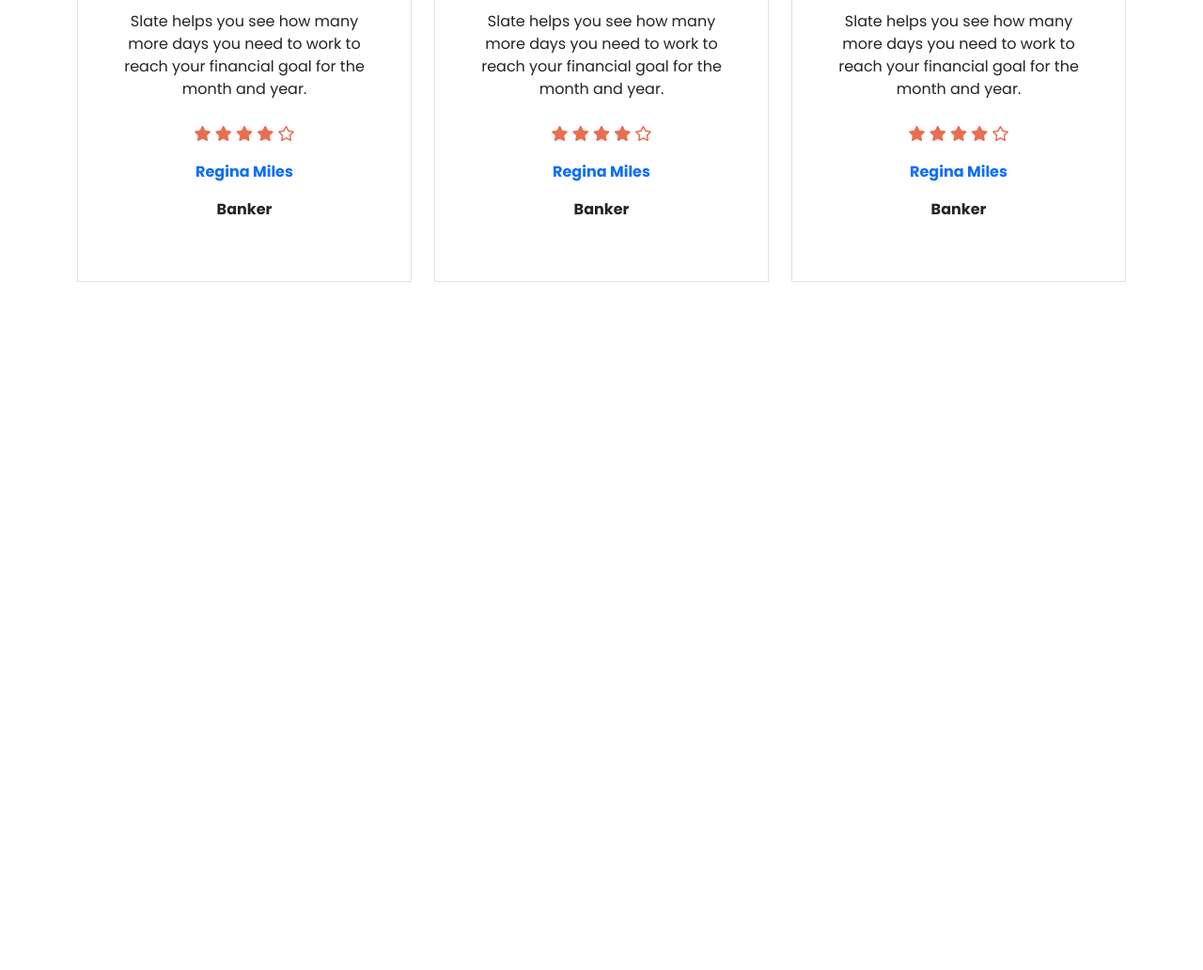
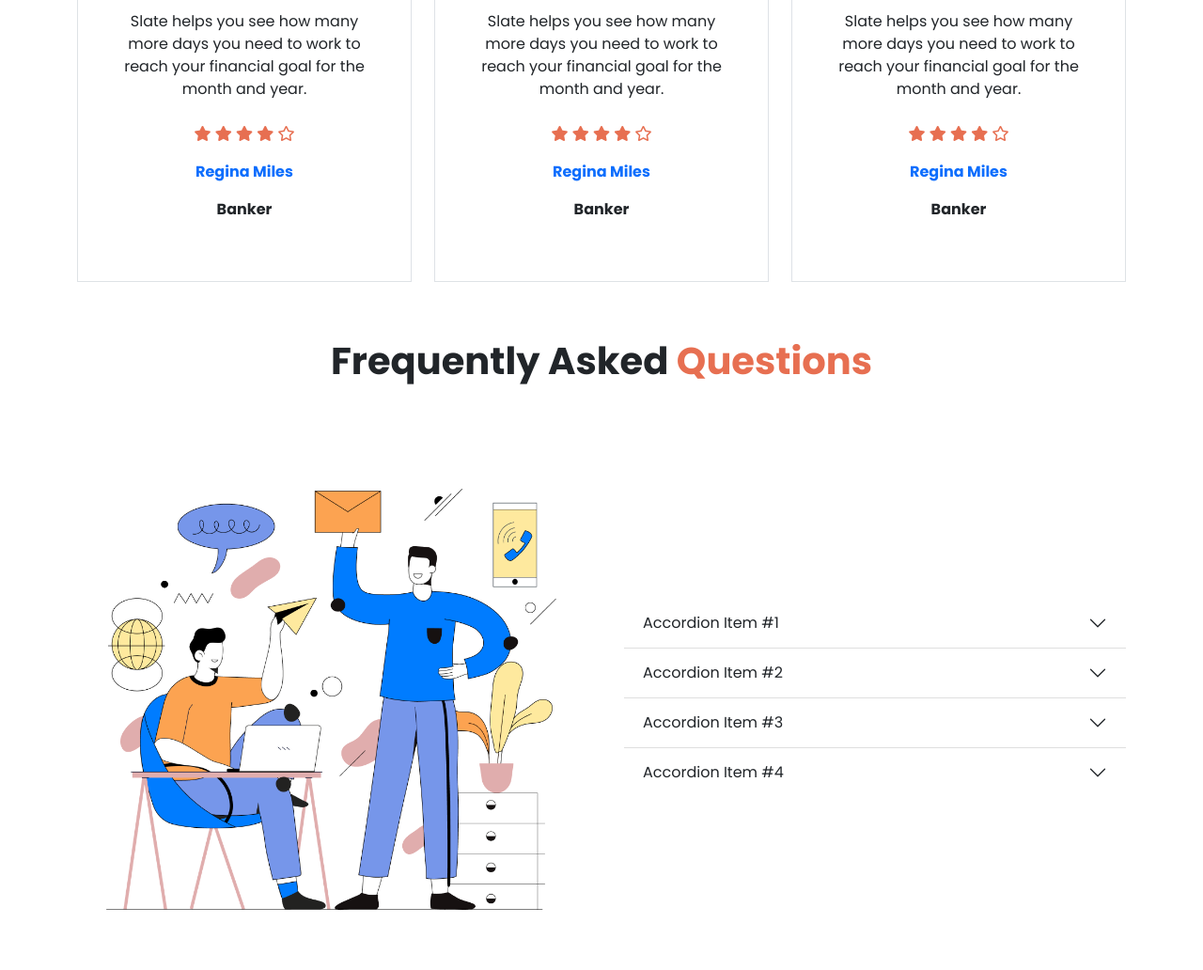
Before and after one commit to developeremdad/honda-crb, a plain HTML site: page index.html in a window 1280 px wide. Shown: the part 1480-2512 px from the top of the page at 94% size. Before the commit the page ends 1780 px from the top, so only its background shows below. Drawn offline with nearby package versions, Linux system fonts and the light colour scheme.

Commit message:
FAQ section add

```diff
--- a/index.html
+++ b/index.html
@@ -74,7 +74,7 @@
       ------------------------------>
 
       <section class="container">
-        <h1 class=" text-center text-dark fs-1 fw-bold">Happy <span class="my-custom-text-color">Clients says</span></h1>
+        <h1 class=" text-center text-dark fs-1 fw-bold ">Happy <span class="my-custom-text-color">Clients says</span></h1>
         <div class="row g-4 mt-5">
 
           <div class="col-12 col-lg-4 col-md-4">
@@ -128,6 +128,65 @@
         </div>
       </section>
 
+      <!--------------------------------------
+        Frequently Asked Question part start
+      ---------------------------------------->
+
+      <section class="container my-custom-tb-margin">
+        <h1 class=" text-center text-dark fs-1 fw-bold my-5">Frequently Asked <span class="my-custom-text-color">Questions</span></h1>
+        <div class="row d-flex align-items-center justify-content-evenly g-5">
+
+          <div class="col-lg-6 col-md-6 col-12 p-5">
+            <img class="w-100" src="images/faq.png" alt="FAQ image">
+          </div>
+
+          <div class="col-lg-6 col-md-6 col-12">
+            <div class="accordion accordion-flush" id="accordionFlushExample">
+              <div class="accordion-item">
+                <h2 class="accordion-header" id="flush-headingOne">
+                  <button class="accordion-button collapsed" type="button" data-bs-toggle="collapse" data-bs-target="#flush-collapseOne" aria-expanded="false" aria-controls="flush-collapseOne">
+                    Accordion Item #1
+                  </button>
+                </h2>
+                <div id="flush-collapseOne" class="accordion-collapse collapse" aria-labelledby="flush-headingOne" data-bs-parent="#accordionFlushExample">
+                  <div class="accordion-body border border-3">Placeholder content for this accordion, which is intended to demonstrate the <code>.accordion-flush</code> class. This is the first item's accordion body.</div>
+                </div>
+              </div>
+              <div class="accordion-item">
+                <h2 class="accordion-header" id="flush-headingTwo">
+                  <button class="accordion-button collapsed" type="button" data-bs-toggle="collapse" data-bs-target="#flush-collapseTwo" aria-expanded="false" aria-controls="flush-collapseTwo">
+                    Accordion Item #2
+                  </button>
+                </h2>
+                <div id="flush-collapseTwo" class="accordion-collapse collapse" aria-labelledby="flush-headingTwo" data-bs-parent="#accordionFlushExample">
+                  <div class="accordion-body border border-3">Placeholder content for this accordion, which is intended to demonstrate the <code>.accordion-flush</code> class. This is the second item's accordion body. Let's imagine this being filled with some actual content.</div>
+                </div>
+              </div>
+              <div class="accordion-item">
+                <h2 class="accordion-header" id="flush-headingThree">
+                  <button class="accordion-button collapsed" type="button" data-bs-toggle="collapse" data-bs-target="#flush-collapseThree" aria-expanded="false" aria-controls="flush-collapseThree">
+                    Accordion Item #3
+                  </button>
+                </h2>
+                <div id="flush-collapseThree" class="accordion-collapse collapse" aria-labelledby="flush-headingThree" data-bs-parent="#accordionFlushExample">
+                  <div class="accordion-body border border-3">Placeholder content for this accordion, which is intended to demonstrate the <code>.accordion-flush</code> class. This is the third item's accordion body. Nothing more exciting happening here in terms of content, but just filling up the space to make it look, at least at first glance, a bit more representative of how this would look in a real-world application.</div>
+                </div>
+              </div>
+              <div class="accordion-item">
+                <h2 class="accordion-header" id="flush-headingFour">
+                  <button class="accordion-button collapsed" type="button" data-bs-toggle="collapse" data-bs-target="#flush-collapseFour" aria-expanded="false" aria-controls="flush-collapseFour">
+                    Accordion Item #4
+                  </button>
+                </h2>
+                <div id="flush-collapseFour" class="accordion-collapse collapse" aria-labelledby="flush-headingThree" data-bs-parent="#accordionFlushExample">
+                  <div class="accordion-body border border-3">Placeholder content for this accordion, which is intended to demonstrate the <code>.accordion-flush</code> class. This is the third item's accordion body. Nothing more exciting happening here in terms of content, but just filling up the space to make it look, at least at first glance, a bit more representative of how this would look in a real-world application.</div>
+                </div>
+              </div>
+            </div>
+          </div>
+        </div>
+      </section>
+
     </main>
 
 <!-------------------
```
